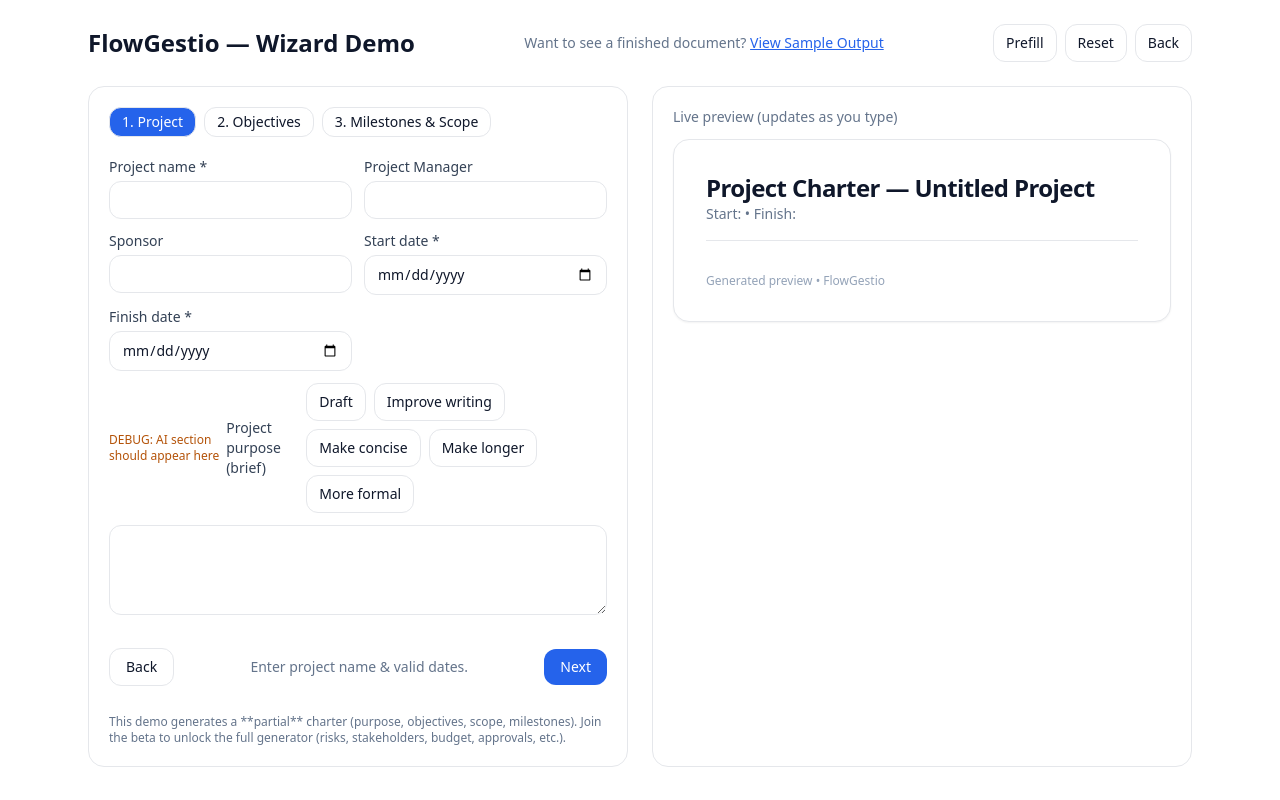
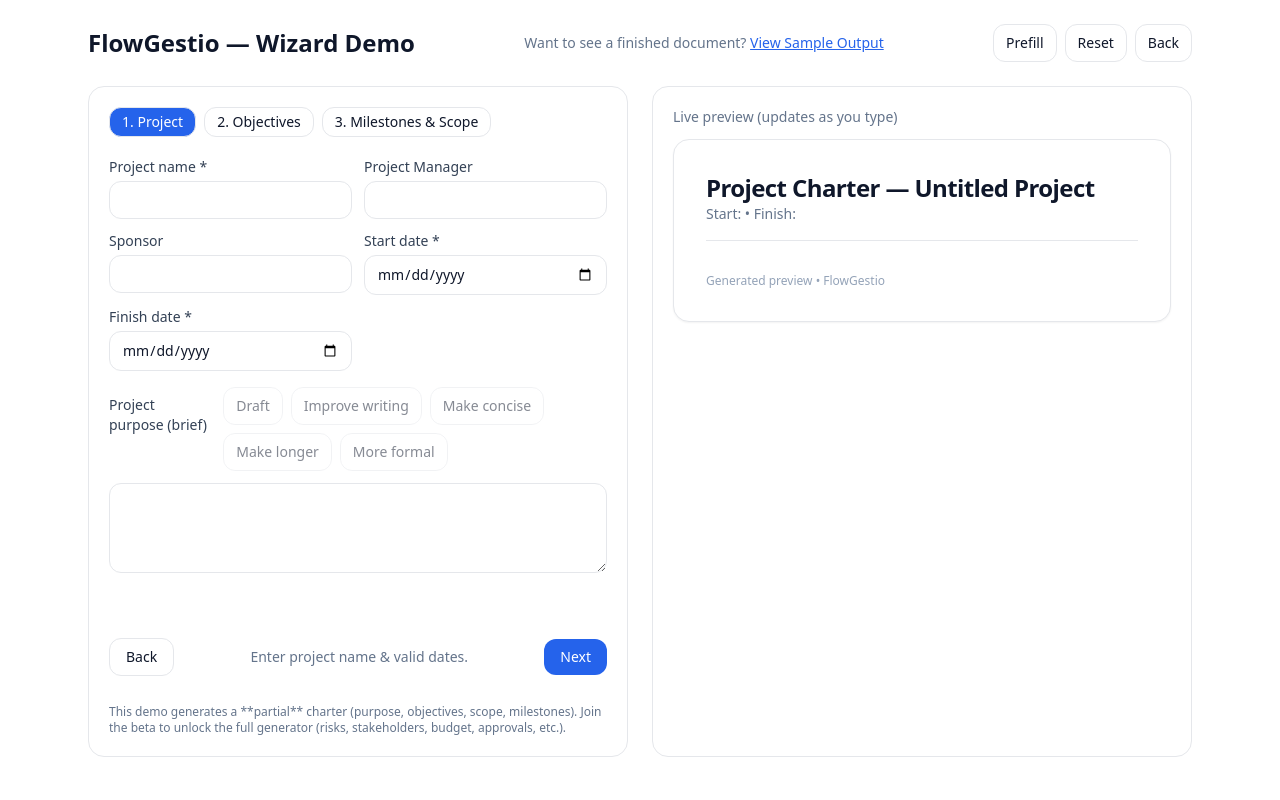
Before and after one commit to olliek-st/flowgestio-frontend, a React (Vite) app: page /demo in a window 1280 px wide. Built offline with nearby package versions, Linux system fonts and the light colour scheme.

Commit message:
chore: remove debug label from StepProject

```diff
--- a/src/components/wizard/StepProject.jsx
+++ b/src/components/wizard/StepProject.jsx
@@ -1,5 +1,5 @@
 // src/components/wizard/StepProject.jsx
-import React, { useState } from "react";
+import React, { useMemo, useState } from "react";
 import { Input, TextArea } from "./fields";
 import { AiBar } from "./AiBar";
 import DiffView from "../common/DiffView";
@@ -10,7 +10,7 @@ export function StepProject({ data, setData, dateError }) {
   const [suggestion, setSuggestion] = useState(null);
   const [error, setError] = useState("");
 
-  const projectInputs = {
+  const projectInputs = useMemo(() => ({
     project: {
       name: data.projectName || "",
       pm: data.pm || "",
@@ -19,93 +19,139 @@ export function StepProject({ data, setData, dateError }) {
     },
     currentPurpose: data.projectPurpose || "",
     objectives: data.objectives || [],
-  };
+  }), [data]);
 
   async function runSuggest(payload) {
     try {
-      setBusy(true); setError("");
-      const res = await aiSuggest(payload);
+      setBusy(true);
+      setError("");
+      const res = await aiSuggest(payload); // { text, model, promptHash }
       setSuggestion({
         text: res.text,
         meta: {
           model: res.model,
           promptHash: res.promptHash,
           createdAt: new Date().toISOString(),
-          source: payload.intent === "rewrite" ? "refine" : "userPrompt",
+          source: payload.intent === "rewrite" ? "refine" : "draft",
         },
       });
     } catch (e) {
-      setError(String(e?.message || e) || "Request failed");
+      const msg = typeof e === "string" ? e : (e?.message || "AI request failed");
+      setError(msg);
     } finally {
       setBusy(false);
     }
   }
 
   const onAccept = () => {
-    setData(d => ({ ...d, projectPurpose: suggestion.text, projectPurpose_ai: suggestion.meta }));
+    if (!suggestion?.text) return;
+    setData((d) => ({
+      ...d,
+      projectPurpose: suggestion.text,
+      projectPurpose_ai: suggestion.meta,
+    }));
     setSuggestion(null);
   };
 
+  const disabled =
+    busy ||
+    !!dateError ||
+    !((data.projectName || "").trim()) ||
+    !((data.startDate || "").trim()) ||
+    !((data.finishDate || "").trim());
+
   return (
-    <div className="space-y-3">
+    <div className="space-y-4">
+      {/* Top fields */}
       <div className="grid grid-cols-1 md:grid-cols-2 gap-3">
-        <Input label="Project name" value={data.projectName || ""} onChange={v => setData(d => ({ ...d, projectName: v }))} required />
-        <Input label="Project Manager" value={data.pm || ""} onChange={v => setData(d => ({ ...d, pm: v }))} />
-        <Input label="Sponsor" value={data.sponsor || ""} onChange={v => setData(d => ({ ...d, sponsor: v }))} />
-        <Input type="date" label="Start date" value={data.startDate || ""} onChange={v => setData(d => ({ ...d, startDate: v }))} required />
-        <Input type="date" label="Finish date" value={data.finishDate || ""} onChange={v => setData(d => ({ ...d, finishDate: v }))} required />
+        <Input label="Project name" value={data.projectName || ""} onChange={(v) => setData((d) => ({ ...d, projectName: v }))} required />
+        <Input label="Project Manager" value={data.pm || ""} onChange={(v) => setData((d) => ({ ...d, pm: v }))} />
+        <Input label="Sponsor" value={data.sponsor || ""} onChange={(v) => setData((d) => ({ ...d, sponsor: v }))} />
+        <Input type="date" label="Start date" value={data.startDate || ""} onChange={(v) => setData((d) => ({ ...d, startDate: v }))} required />
+        <Input type="date" label="Finish date" value={data.finishDate || ""} onChange={(v) => setData((d) => ({ ...d, finishDate: v }))} required />
       </div>
       {dateError && <p className="text-sm text-red-600">{dateError}</p>}
 
+      {/* Purpose + AI controls */}
       <div className="space-y-2">
-        <div className="flex items-center justify-between">
-		<div className="text-xs text-amber-700">DEBUG: AI section should appear here</div>
-          <span className="text-sm text-slate-700">Project purpose (brief)</span>
+        <div className="flex items-start justify-between gap-3">
+          <span className="text-sm text-slate-700 mt-2">Project purpose (brief)</span>
+
+          {/* Polished AI button group */}
+          <div className="flex flex-wrap gap-2">
             <AiBar
-            busy={busy}
-            onDraft={() => runSuggest({
+              busy={disabled} // disables when busy or invalid basics
+              onDraft={() =>
+                runSuggest({
                   intent: "draft",
                   section: "charter.projectPurpose",
                   inputs: projectInputs,
                   style: { tone: "professional", readingLevel: "B2", region: "EN-CA", temperature: 0.3 },
                   constraints: { maxWords: 120 },
-            })}
-            onImprove={() => runSuggest({
+                })
+              }
+              onImprove={() =>
+                runSuggest({
                   intent: "rewrite",
                   section: "charter.projectPurpose",
                   inputs: { currentPurpose: data.projectPurpose },
                   style: { tone: "professional", readingLevel: "B2", region: "EN-CA", temperature: 0.3 },
                   constraints: { maxWords: 120 },
-            })}
-            onConcise={() => runSuggest({
+                })
+              }
+              onConcise={() =>
+                runSuggest({
                   intent: "rewrite",
                   section: "charter.projectPurpose",
                   inputs: { currentPurpose: data.projectPurpose },
                   style: { tone: "professional", readingLevel: "B2", region: "EN-CA", temperature: 0.2 },
                   constraints: { maxWords: 90 },
-            })}
-            onLonger={() => runSuggest({
+                })
+              }
+              onLonger={() =>
+                runSuggest({
                   intent: "rewrite",
                   section: "charter.projectPurpose",
                   inputs: { currentPurpose: data.projectPurpose },
-              style: { tone: "professional", readingLevel: "B2", region: "EN-CA", temperature: 0.3 },
+                  style: { tone: "professional", readingLevel: "B2", region: "EN-CA", temperature: 0.35 },
                   constraints: { maxWords: 160 },
-            })}
-            onFormal={() => runSuggest({
+                })
+              }
+              onFormal={() =>
+                runSuggest({
                   intent: "rewrite",
                   section: "charter.projectPurpose",
                   inputs: { currentPurpose: data.projectPurpose },
                   style: { tone: "formal", readingLevel: "C1", region: "EN-CA", temperature: 0.3 },
                   constraints: { maxWords: 120 },
-            })}
+                })
+              }
             />
           </div>
+        </div>
 
-        <TextArea label="" value={data.projectPurpose || ""} onChange={v => setData(d => ({ ...d, projectPurpose: v }))} />
+        <TextArea
+          label=""
+          value={data.projectPurpose || ""}
+          onChange={(v) => setData((d) => ({ ...d, projectPurpose: v }))}
+        />
 
-        {busy && <p className="text-sm text-slate-500">Generating…</p>}
-        {error && <p className="text-sm text-red-600">{error}</p>}
+        {/* Status row */}
+        <div className="min-h-[24px]" aria-live="polite">
+          {busy && (
+            <div className="flex items-center gap-2 text-sm text-slate-600">
+              <span className="inline-block h-3 w-3 rounded-full border-2 border-slate-300 border-t-slate-600 animate-spin" />
+              Generating…
+            </div>
+          )}
+          {!!error && !busy && (
+            <div className="text-sm text-red-600">
+              {error}
+            </div>
+          )}
+        </div>
 
+        {/* Diff viewer */}
         {suggestion && (
           <DiffView
             original={data.projectPurpose || ""}
@@ -115,9 +161,10 @@ export function StepProject({ data, setData, dateError }) {
           />
         )}
 
+        {/* Provenance */}
         {data.projectPurpose_ai && (
           <p className="text-xs text-slate-500">
-            AI provenance: {data.projectPurpose_ai.model} ·{" "}
+            AI: {data.projectPurpose_ai.model} ·{" "}
             {new Date(data.projectPurpose_ai.createdAt).toLocaleString()} · prompt{" "}
             {String(data.projectPurpose_ai.promptHash || "").slice(0, 8)}…
           </p>
```
Lines whose indentation alone changed are shown as unchanged.
